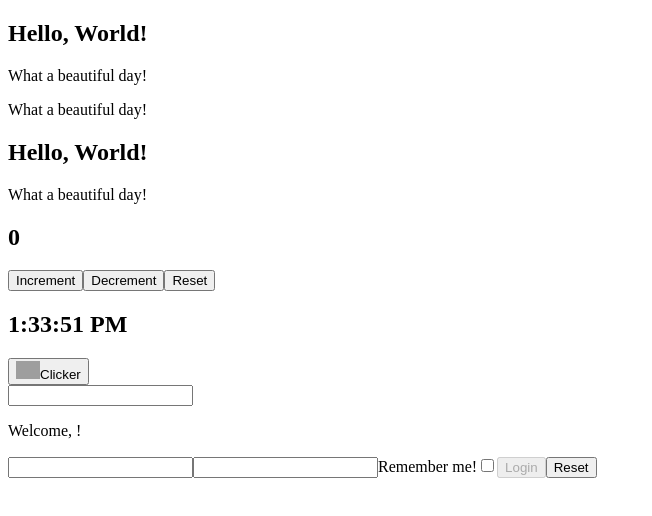
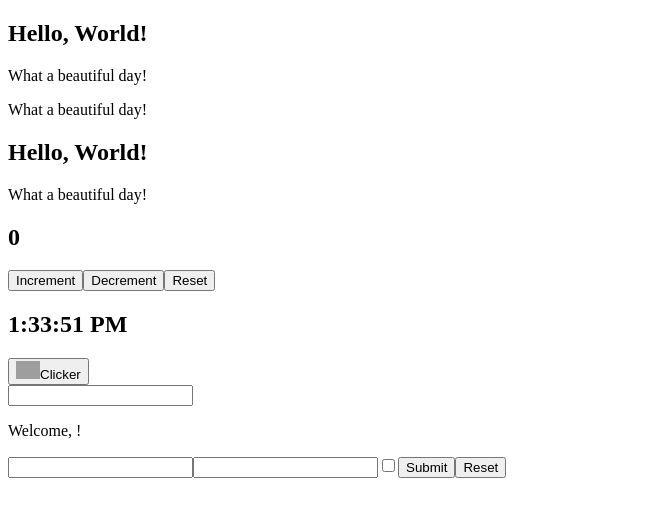
Before and after one commit to Eno-Mario/react, a React (Vite) app: page / in a window 1280 px wide. Shown: the top 516 px of the page, without its empty margins (0-652 px from the left). Built offline with nearby package versions, Linux system fonts and the light colour scheme; grey boxes are pictures that could not be loaded.

Commit message:
Soluzione

```diff
--- a/src/App.jsx
+++ b/src/App.jsx
@@ -8,6 +8,7 @@ import Clock from "./Clock";
 import MouseClicker from "./MouseClicker";
 import InteractiveWelcome from "./InteractiveWelcome";
 import Login from "./Login";
+import UncontrolledLogin from "./UncontrolledLogin";
 
 function App() {
   function handleShowCurrentTime () {
@@ -29,7 +30,7 @@ function App() {
       <Clock/>
       <MouseClicker/>
       <InteractiveWelcome/>
-      <Login func={onLogin}/>
+      <UncontrolledLogin/>
     </div>
   );
 }
--- /dev/null
+++ b/src/UncontrolledLogin.jsx
@@ -0,0 +1,25 @@
+import React from 'react'
+
+export default function UncontrolledLogin() {
+    function handleSubmit(event) {
+        event.preventDefault()
+
+        const formData = new FormData(event.target)
+
+        console.log({
+            username: formData.get("username"),
+            password: formData.get("password"),
+            save: formData.get("save") === "on" ? true : false
+        })
+    }
+
+    return (
+        <form onSubmit={handleSubmit}>
+            <input name="username" type="text" />
+            <input name="password" type="password" />
+            <input type="checkbox" name="save" id="save" />
+            <button >Submit</button>
+            <button type="reset">Reset</button>
+        </form>
+    )
+}
```
Also changed, not shown: 1 other file (tests, documents, lock files or other folders).
